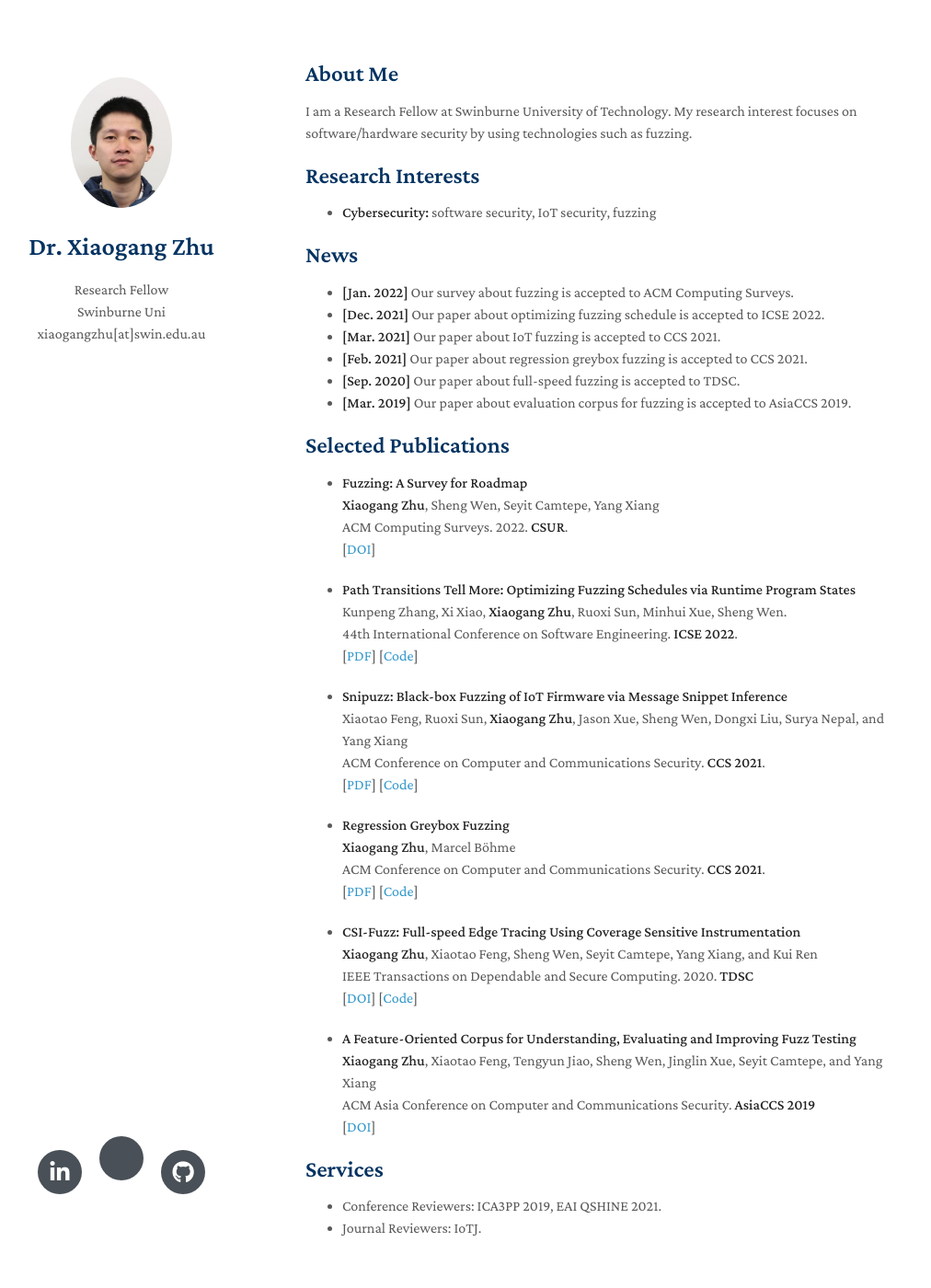
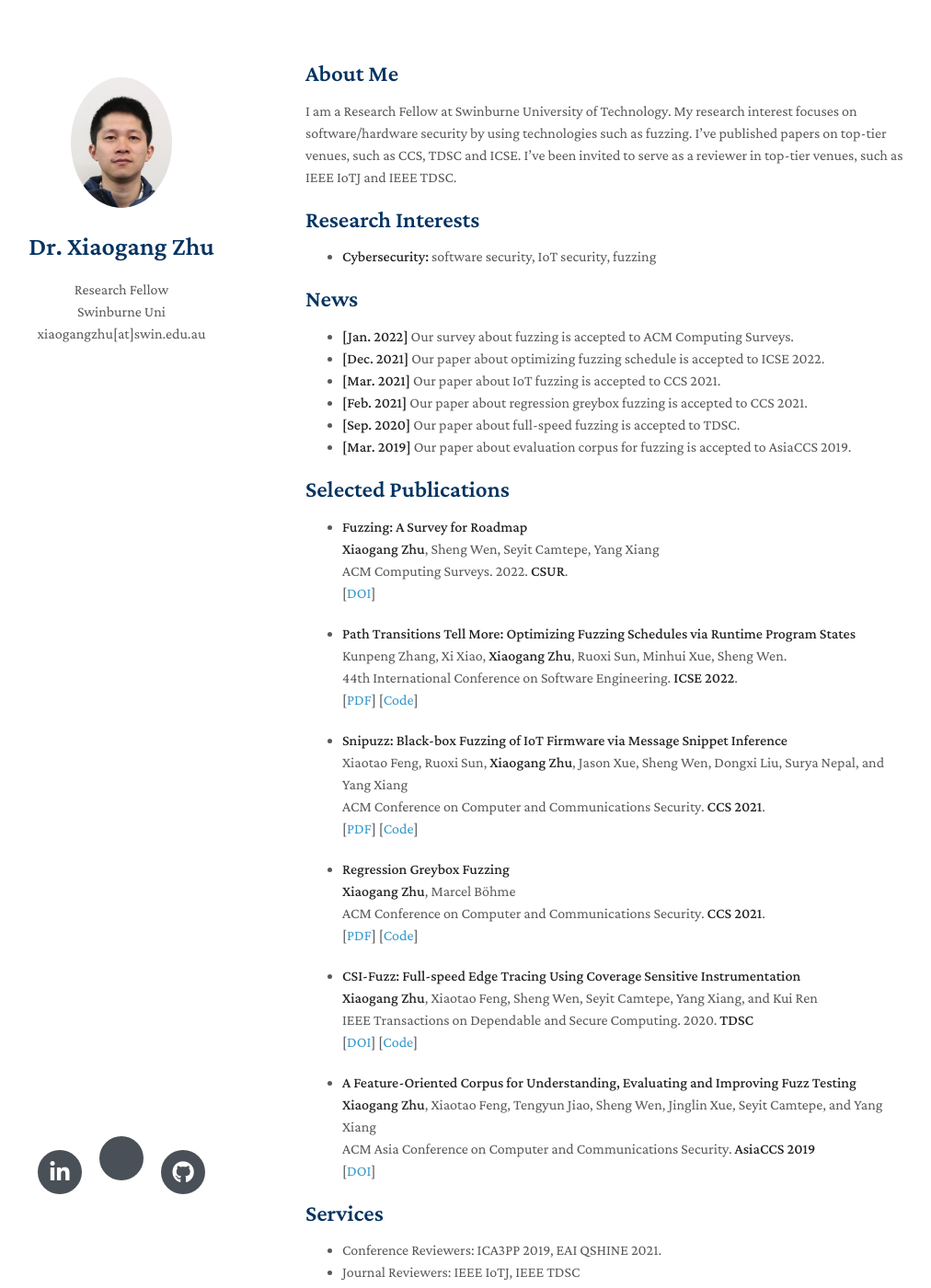
Before and after one commit to RosenZhu/rosenzhu.github.io, a Jekyll site: the page built from index.md, in a window 1280 px wide and 1400 px high. Shown: the whole window at 92% size, without its empty margins (138-1150 px from the left). Built offline with Jekyll 4.4.1, drawn with Linux system fonts in a browser that asks for light colours; nearby versions of some CDN libraries; a style sheet for code colours, icons or effects is not loaded; our own code applies the rules of GitHub Pages for plain Markdown files.

Commit message:
Update index.md
new service

```diff
--- a/index.md
+++ b/index.md
@@ -4,7 +4,7 @@ layout: homepage
 
 ## About Me
 
-I am a Research Fellow at Swinburne University of Technology. My research interest focuses on software/hardware security by using technologies such as fuzzing.
+I am a Research Fellow at Swinburne University of Technology. My research interest focuses on software/hardware security by using technologies such as fuzzing. I've published papers on top-tier venues, such as CCS, TDSC and ICSE. I've been invited to serve as a reviewer in top-tier venues, such as IEEE IoTJ and IEEE TDSC.
 
 ## Research Interests
 
@@ -75,4 +75,4 @@ Kunpeng Zhang, Xi Xiao, **Xiaogang Zhu**, Ruoxi Sun, Minhui Xue, Sheng Wen.
 ## Services
 
 - Conference Reviewers: ICA3PP 2019, EAI QSHINE 2021.
-- Journal Reviewers: IoTJ.
+- Journal Reviewers: IEEE IoTJ, IEEE TDSC
```
